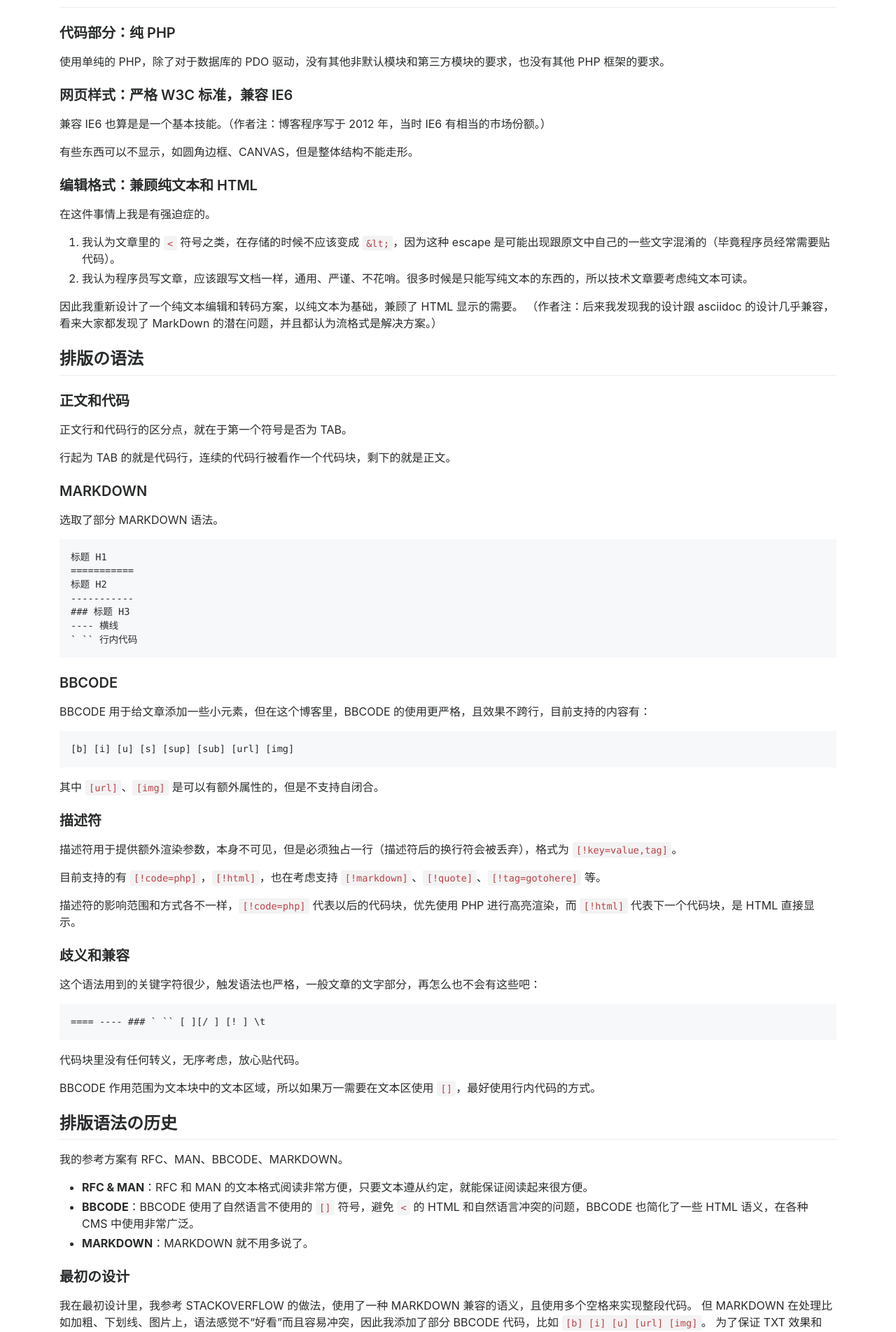
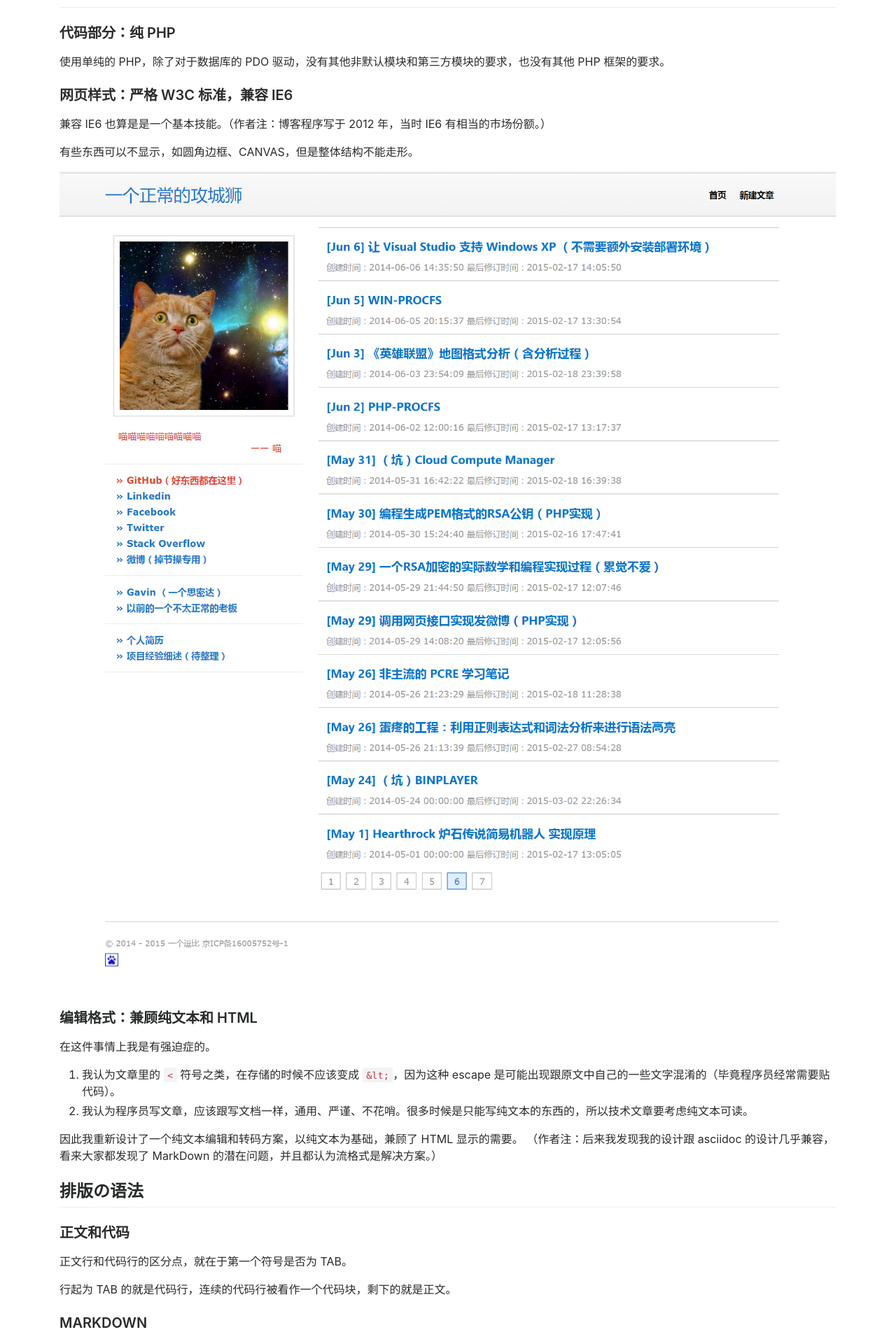
Before and after one commit to yangyuan/yangyuan.github.io, a Jekyll site: the page built from _posts/2014-04-01-zh-this-php-blog.md, in a window 1280 px wide. Shown: the part 349-2253 px from the top of the page at 70% size. Built offline with Jekyll 4.4.1, drawn with Linux system fonts in a browser that asks for light colours; nearby versions of some CDN libraries.

```diff
--- /dev/null
+++ b/CNAME
@@ -0,0 +1 @@
+andrewyang.cn
--- a/_posts/2014-04-01-zh-this-php-blog.md
+++ b/_posts/2014-04-01-zh-this-php-blog.md
@@ -22,6 +22,9 @@ https://github.com/yangyuan/cms-utils
 兼容 IE6 也算是是一个基本技能。（作者注：博客程序写于 2012 年，当时 IE6 有相当的市场份额。）
 
 有些东西可以不显示，如圆角边框、CANVAS，但是整体结构不能走形。
+
+
+![alt text]({{ site.url }}/assets/images/2014-04-01-zh-this-php-blog-2.png)
 
 ### 编辑格式：兼顾纯文本和 HTML
 
```
Also changed, not shown: assets/images/2014-04-01-zh-this-php-blog-2.png (added).
